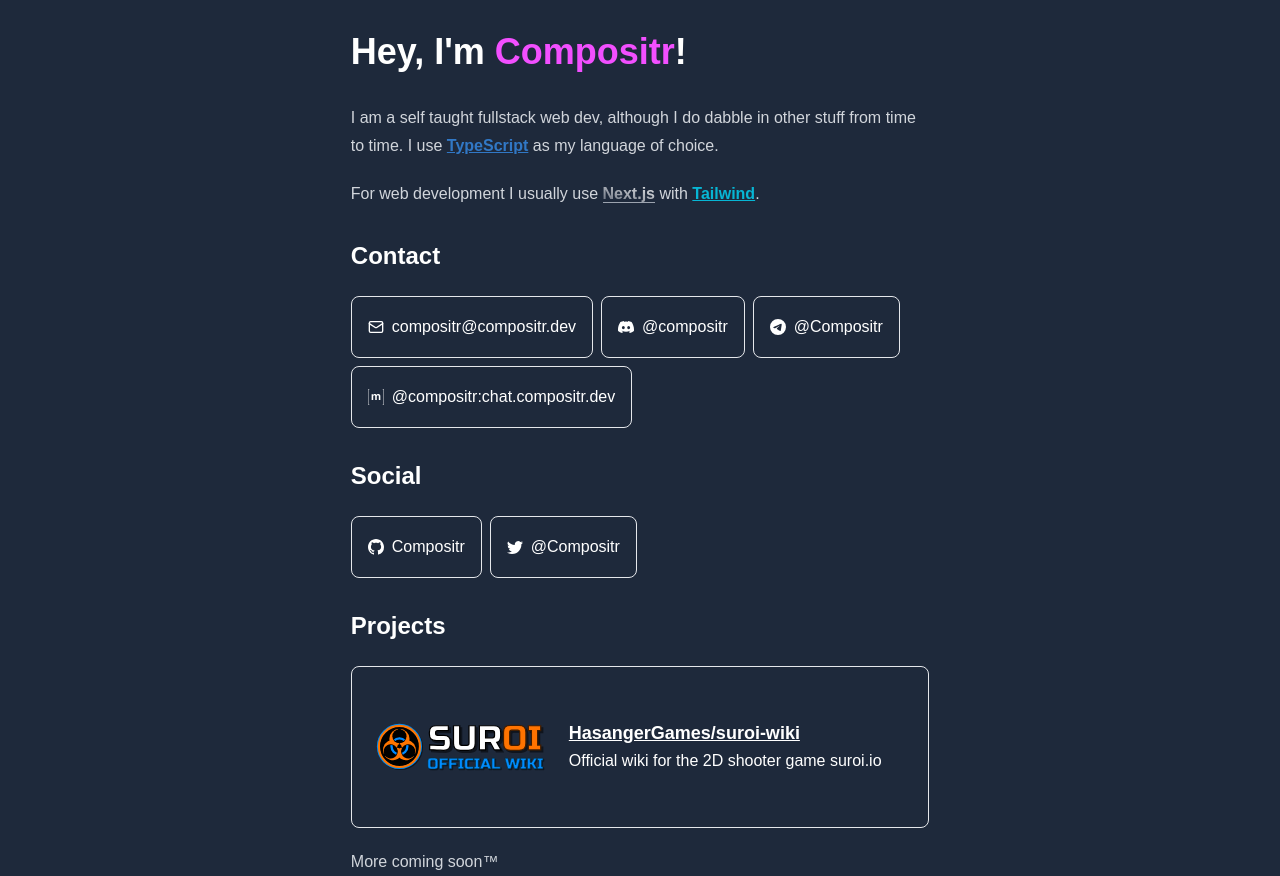
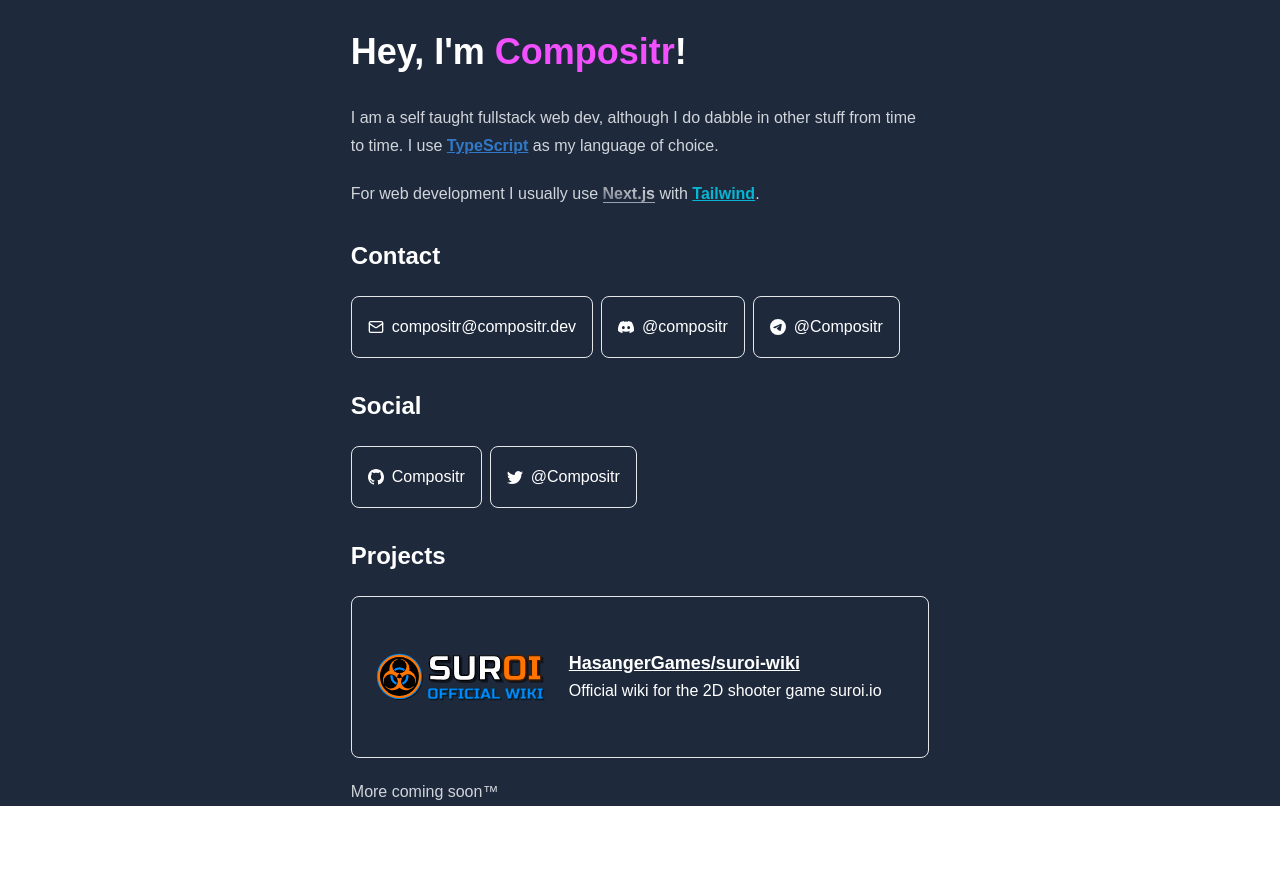
Before and after one commit to Compositr/dotdev, a Next.js app: page / in a window 1280 px wide. After the commit the page ends 806 px from the top, so only its background shows below. Built offline with nearby package versions, Linux system fonts and the light colour scheme; a web font is replaced by a local one.

Commit message:
enhance: update contacts, add rel to links

```diff
--- a/app/page.tsx
+++ b/app/page.tsx
@@ -1,7 +1,6 @@
 import ContactCard from "@/components/ContactCard";
 import { LuMail } from "react-icons/lu";
 import { BsDiscord, BsGithub, BsTelegram, BsTwitter } from "react-icons/bs";
-import { SiMatrix } from "react-icons/si";
 import Section from "@/components/Section";
 import CardFlex from "@/components/CardFlex";
 import ProjectCard from "@/components/ProjectCard";
@@ -21,6 +20,7 @@
             className="text-[#3178C6] font-bold"
             href="https://typescriptlang.org"
             target="_blank"
+            rel="noopener noreferrer"
           >
             TypeScript
           </a>{" "}
@@ -31,6 +31,7 @@
           <a
             href="https://nextjs.org"
             target="_blank"
+            rel="noopener noreferrer"
             className="font-bold text-transparent bg-clip-text border-b border-spacing-0 border-gray-400 bg-gradient-to-tr from-gray-500 to-white/90"
           >
             Next.js
@@ -39,6 +40,7 @@
           <a
             className="text-[#07B6D5] font-bold"
             target="_blank"
+            rel="noopener noreferrer"
             href="https://tailwindcss.com"
           >
             Tailwind
@@ -62,11 +64,6 @@
             href="https://t.me/Compositr"
             icon={<BsTelegram />}
             title="@Compositr"
-          />
-          <ContactCard
-            href="https://matrix.to/#/@compositr:chat.compositr.dev"
-            icon={<SiMatrix />}
-            title="@compositr:chat.compositr.dev"
           />
         </CardFlex>
       </Section>
```
